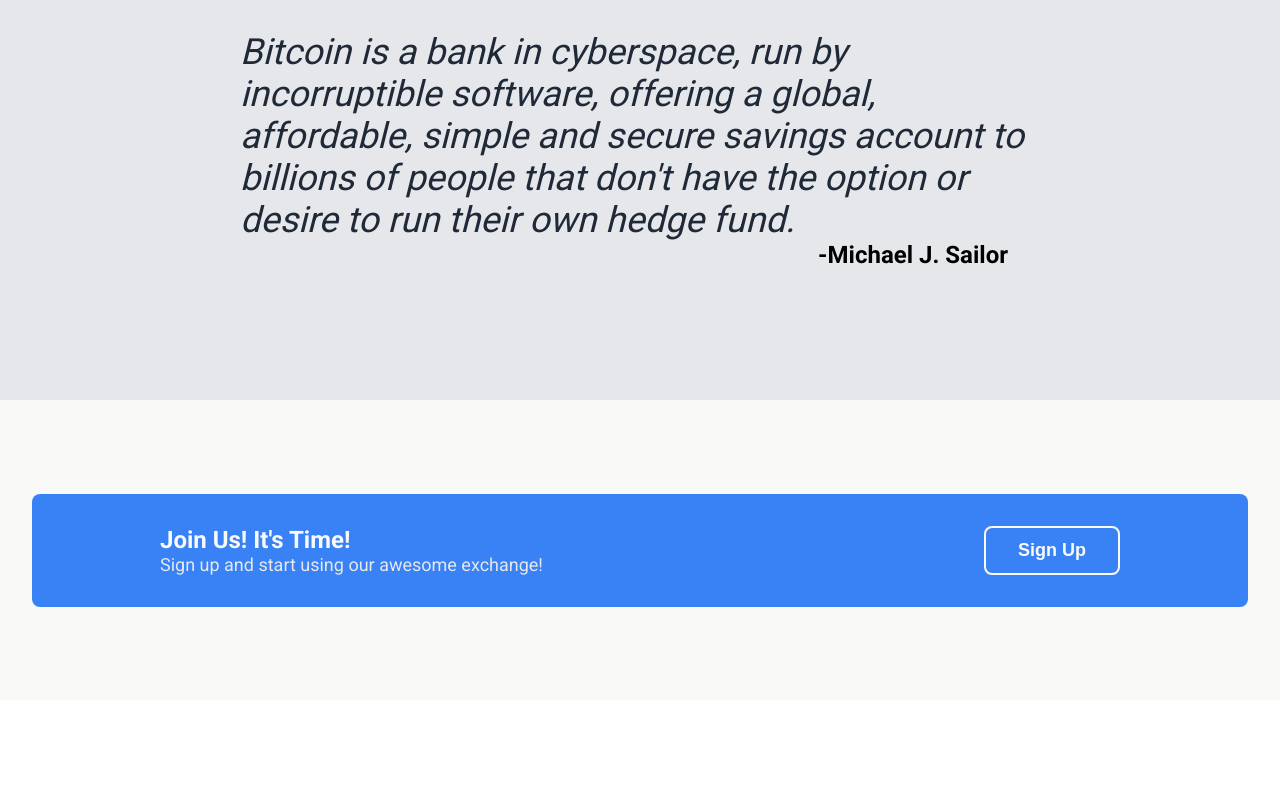
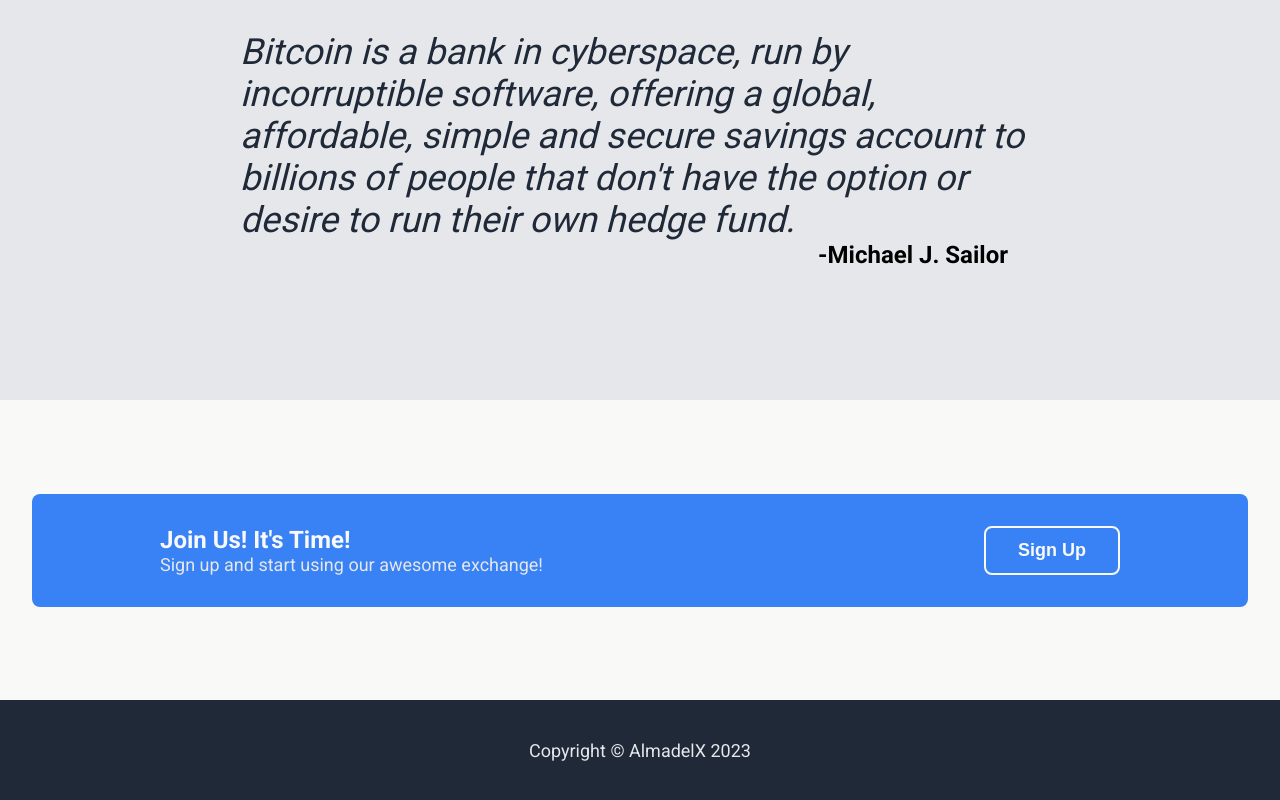
Before and after one commit to AlmadelX/crypto-exchange-landing, a plain HTML site: page index.html in a window 1280 px wide. Shown: the part 1234-2034 px from the top of the page. Before the commit the page ends 1934 px from the top, so only its background shows below. Drawn offline with Linux system fonts and the light colour scheme.

Commit message:
Add footer

```diff
--- a/index.html
+++ b/index.html
@@ -85,5 +85,10 @@
       </div>
     </div>
   </div>
+  <div class="footer">
+    <div class="footer-content container">
+      <p>Copyright &copy; AlmadelX 2023</p>
+    </div>
+  </div>
 </body>
 </html>
--- a/style.css
+++ b/style.css
@@ -237,3 +237,21 @@ h1, h2 {
   font-size: 18px;
   font-weight: 700;
 }
+
+/* Footer */
+
+.footer {
+  background-color: #1F2937;
+}
+
+.footer-content {
+  height: 100px;
+  display: flex;
+  justify-content: center;
+  align-items: center;
+}
+
+.footer-content p {
+  font-size: 18px;
+  color: #E5E7EB;
+}
```
